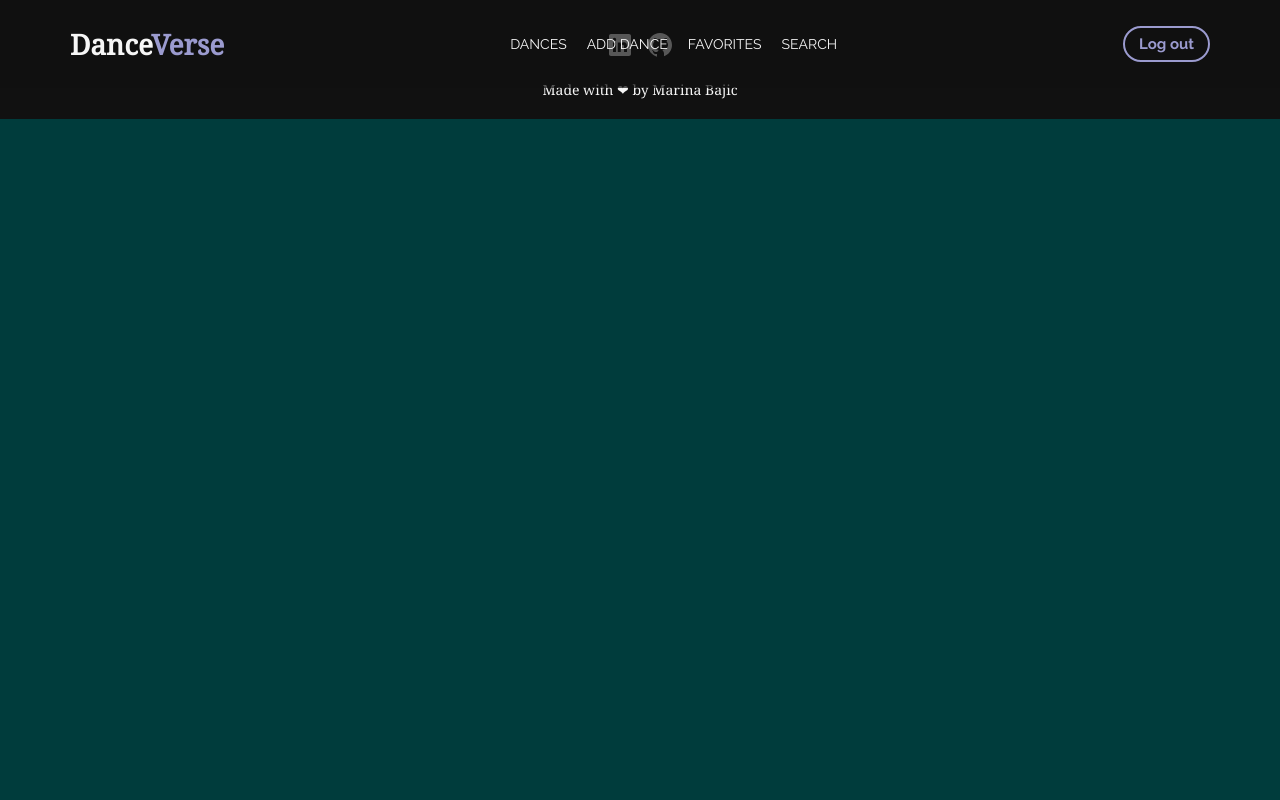
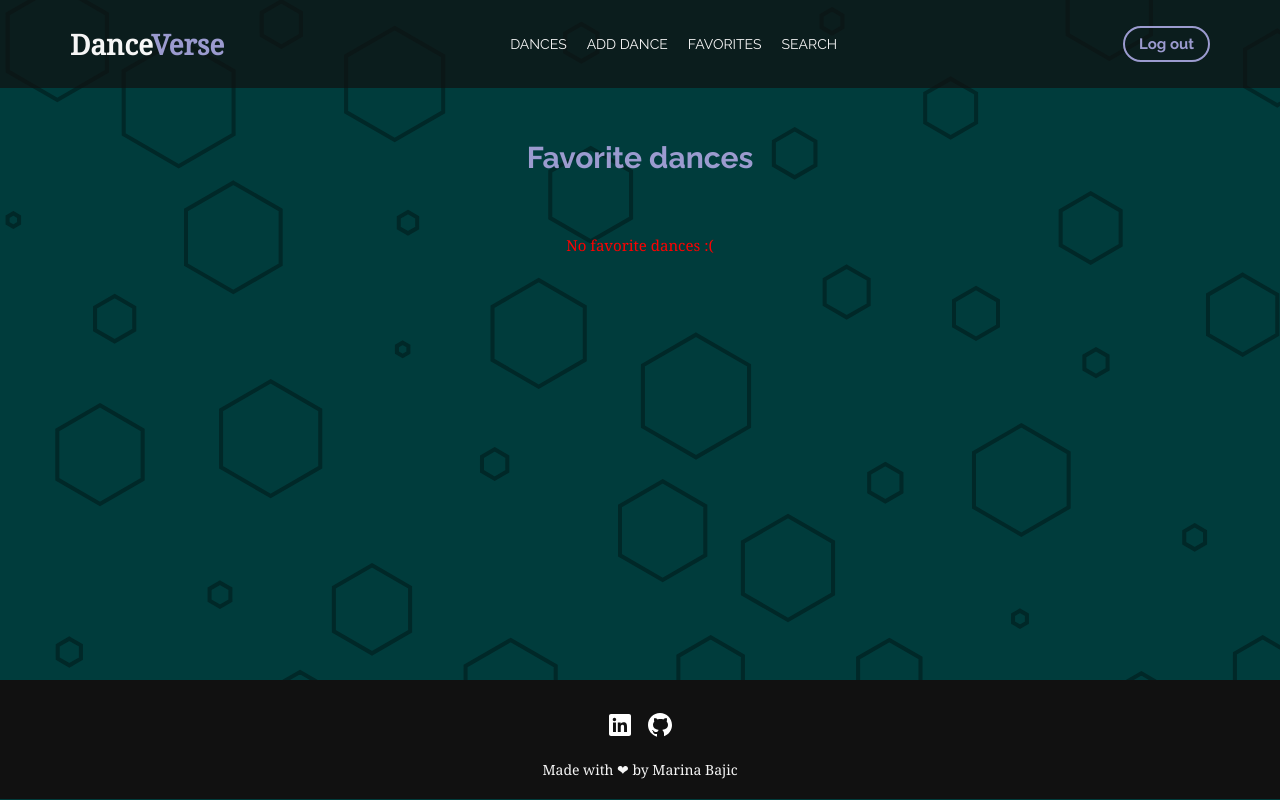
Before and after one commit to MarinaBajic/WP-DanceVerse, a PHP site: page /favorites.php in a window 1280 px wide. Run offline with PHP 8.4, Linux system fonts and the light colour scheme; the visitor is signed in with stand-in values (Sample User, id 1).

Commit message:
favorites with cookies, login with session

```diff
--- a/classes/Utils.php
+++ b/classes/Utils.php
@@ -1,6 +1,4 @@
 <?php
-
-session_start();
 
 require_once("database/Database.php");
 
@@ -71,7 +69,7 @@ class Utils
 			$message = "Please enter difficulty.";
 		} else if (empty($_POST["style"])) {
 			$message = "Please select a dance style.";
-		} else if (empty($_POST["video_url"])) {
+		} else if (empty($_POST["video-url"])) {
 			$message = "Please enter video url.";
 		} else if (empty($_POST["choreographer"])) {
 			$message = "Please enter a choreographer.";
@@ -162,9 +160,8 @@ class Utils
 
 		foreach ($this->db->getAllUsers() as $user) {
 			if ($username == $user->getUsername() && password_verify($password, $user->getPassword())) {
-				$_SESSION["username"] = $username;
+				Utils::loginSession($username);
 				$message = "Login successful!";
-				header("Location: index.php");
 				return $message;
 			}
 		}
@@ -172,9 +169,16 @@ class Utils
 		return $message;
 	}
 
+	public static function loginSession($username) {
+		session_start();
+		$_SESSION["username"] = $username;
+		header("Location: index.php");
+	}
+
 	public static function logout()
 	{
 		if (isset($_POST["logout"])) {
+			setcookie("PHPSESSID", "", time() - 0, "/");
 			session_destroy();
 			header("Location: index.php");
 		}
@@ -187,4 +191,12 @@ class Utils
 		}
 		return true;
 	}
+
+	public static function getFavoriteDances()
+	{
+		if (empty($_COOKIE["favorites"])) {
+			return null;
+		}
+		return $_COOKIE["favorites"];
+	}
 }
--- a/css/_general.scss
+++ b/css/_general.scss
@@ -30,6 +30,12 @@ body {
 	}
 }
 
+.section-bg {
+	background-image: url('../assets/polygon-scatter-haikei.svg');
+	background-repeat: no-repeat;
+	background-size: cover;
+}
+
 .message {
 	font-size: 15px;
 	color: red;
--- a/css/components/_dances.scss
+++ b/css/components/_dances.scss
@@ -1,8 +1,5 @@
 .dances {
 	padding-block: 100px;
-	background-image: url("../assets/polygon-scatter-haikei.svg");
-	background-repeat: no-repeat;
-	background-size: cover;
 }
 
 .search {
--- a/css/components/_details.scss
+++ b/css/components/_details.scss
@@ -1,9 +1,6 @@
 .details {
 	min-height: calc(100dvh - 120px);
-	padding-top: 180px;
-	background-image: url("../assets/polygon-scatter-haikei.svg");
-	background-repeat: no-repeat;
-	background-size: cover;
+	padding-block: 180px 100px;
 }
 
 .details__content {
@@ -60,13 +57,13 @@
 	}
 }
 
-.favorites {
+.favorite {
 	display: flex;
 	align-items: center;
 	gap: 10px;
 	justify-self: center;
 }
 
-.favorites__star {
+.favorite__star {
 	width: 24px;
 }
--- /dev/null
+++ b/css/components/_favorites.scss
@@ -0,0 +1,5 @@
+
+.favorites {
+	min-height: calc(100dvh - 120px);
+	padding-block: 140px;
+}
--- a/css/components/_login.scss
+++ b/css/components/_login.scss
@@ -1,9 +1,6 @@
 .login {
 	min-height: calc(100dvh - 120px);
 	padding-block: 180px 100px;
-	background-image: url("../assets/polygon-scatter-haikei.svg");
-	background-repeat: no-repeat;
-	background-size: cover;
 }
 
 .login__content {
--- a/css/style.css
+++ b/css/style.css
@@ -88,6 +88,12 @@ body {
 .heading.heading--h2 {
   font-size: 30px;
   margin-bottom: 40px;
+}
+
+.section-bg {
+  background-image: url("../assets/polygon-scatter-haikei.svg");
+  background-repeat: no-repeat;
+  background-size: cover;
 }
 
 .message {
@@ -202,9 +208,6 @@ body {
 
 .dances {
   padding-block: 100px;
-  background-image: url("../assets/polygon-scatter-haikei.svg");
-  background-repeat: no-repeat;
-  background-size: cover;
 }
 
 .search {
@@ -367,10 +370,7 @@ body {
 
 .details {
   min-height: calc(100dvh - 120px);
-  padding-top: 180px;
-  background-image: url("../assets/polygon-scatter-haikei.svg");
-  background-repeat: no-repeat;
-  background-size: cover;
+  padding-block: 180px 100px;
 }
 
 .details__content {
@@ -427,23 +427,20 @@ body {
   background-color: #f6f6f6;
 }
 
-.favorites {
+.favorite {
   display: flex;
   align-items: center;
   gap: 10px;
   justify-self: center;
 }
 
-.favorites__star {
+.favorite__star {
   width: 24px;
 }
 
 .login {
   min-height: calc(100dvh - 120px);
   padding-block: 180px 100px;
-  background-image: url("../assets/polygon-scatter-haikei.svg");
-  background-repeat: no-repeat;
-  background-size: cover;
 }
 
 .login__content {
@@ -480,6 +477,11 @@ body {
   padding-block: 80px;
 }
 
+.favorites {
+  min-height: calc(100dvh - 120px);
+  padding-block: 140px;
+}
+
 .footer {
   background-color: #111;
   padding-block: 30px 20px;
--- a/css/style.scss
+++ b/css/style.scss
@@ -7,5 +7,6 @@
 @import 'components/add-dance';
 @import 'components/details';
 @import 'components/login';
+@import 'components/favorites';
 @import 'components/footer';
 @import 'hide';
--- a/favorites.php
+++ b/favorites.php
@@ -1,22 +1,55 @@
 <?php
+
+session_start();
+
+if (!isset($_SESSION["username"])) {
+	header("Location: login.php");
+}
+
+require_once("classes/Utils.php");
+$utils = new Utils();
+
+Utils::logout();
 
 ?>
 
 <!DOCTYPE html>
 <html lang="en">
+
 <head>
 	<meta charset="UTF-8">
 	<meta name="viewport" content="width=device-width, initial-scale=1.0">
 	<title>DanceVerse | Favorite Dances</title>
 	<link rel="stylesheet" href="css/style.css">
 </head>
+
 <body>
 
 	<?php include("header.php"); ?>
 
-
+	<main class="main">
+		<section class="section-bg favorites">
+			<div class="wrapper">
+				<div class="favorites__content">
+					<h2 class="heading heading--h2">Favorite dances</h2>
+					<div class="dances__print">
+						<?php
+						if (Utils::getFavoriteDances() == null) {
+							echo "<span class='message'>No favorite dances :(</span>";
+						} else {
+							foreach (Utils::getFavoriteDances() as $dance) {
+								echo $utils->findDanceById($dance)->getHtml();
+							}
+						}
+						?>
+					</div>
+				</div>
+			</div>
+		</section>
+	</main>
 
 	<?php include("footer.html"); ?>
 
 </body>
+
 </html>
--- a/header.php
+++ b/header.php
@@ -4,9 +4,6 @@ require_once("classes/Utils.php");
 
 $user_logged_in = Utils::isUserLoggedIn() ? "" : "hidden";
 $log_in_btn = Utils::isUserLoggedIn() ? "hidden" : "";
-
-$add_dance_link = Utils::isUserLoggedIn() ? ".?add-dance#add-dance" : "login.php";
-$favorites_link = Utils::isUserLoggedIn() ? "favorites.php" : "login.php";
 
 ?>
 
@@ -16,8 +13,8 @@ $favorites_link = Utils::isUserLoggedIn() ? "favorites.php" : "login.php";
 			<a href="." class="logo">Dance<span>Verse</span></a>
 			<nav class="nav">
 				<a href=".#dances" class="nav__item">DANCES</a>
-				<a href="<?php echo $add_dance_link; ?>" class="nav__item <?php echo $user_logged_in; ?>">ADD DANCE</a>
-				<a href="<?php echo $favorites_link; ?>" class="nav__item <?php echo $user_logged_in; ?>">FAVORITES</a>
+				<a href=".?add-dance#add-dance" class="nav__item <?php echo $user_logged_in; ?>">ADD DANCE</a>
+				<a href="favorites.php" class="nav__item <?php echo $user_logged_in; ?>">FAVORITES</a>
 				<a href=".?search#search" class="nav__item">SEARCH</a>
 			</nav>
 			<div class="header__log log">
--- a/index.php
+++ b/index.php
@@ -1,4 +1,6 @@
 <?php
+
+session_start();
 
 require_once("classes/Utils.php");
 $utils = new Utils();
@@ -34,7 +36,7 @@ Utils::logout();
 				<a class="banner__btn" href=".#dances">See choreographies</a>
 			</div>
 		</section>
-		<section id="dances" class="dances">
+		<section id="dances" class="section-bg dances">
 			<div class="wrapper">
 				<div class="dances__content">
 					<form id="search" class="dances__search <?php echo $search_form_class; ?>" method="get">
--- a/login.php
+++ b/login.php
@@ -23,7 +23,7 @@ $register_class = Utils::toggleComponentVisibility("register");
 	<?php include("header.php"); ?>
 
 	<main class="main">
-		<section class="login">
+		<section class="section-bg login">
 			<div class="wrapper">
 				<div class="login__content">
 					<h2 class="heading heading--h2">Login</h2>
```
Also changed, not shown: dance.php (+9 -7 lines), 1 other file.
